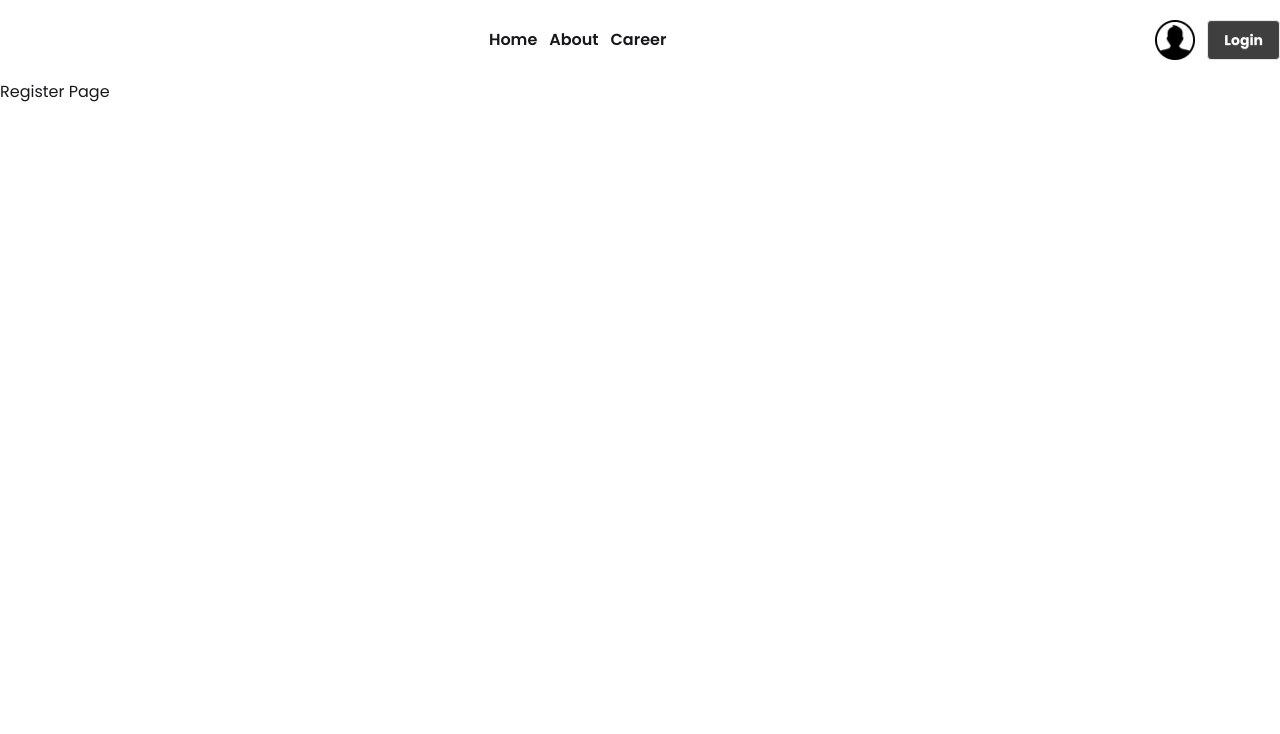
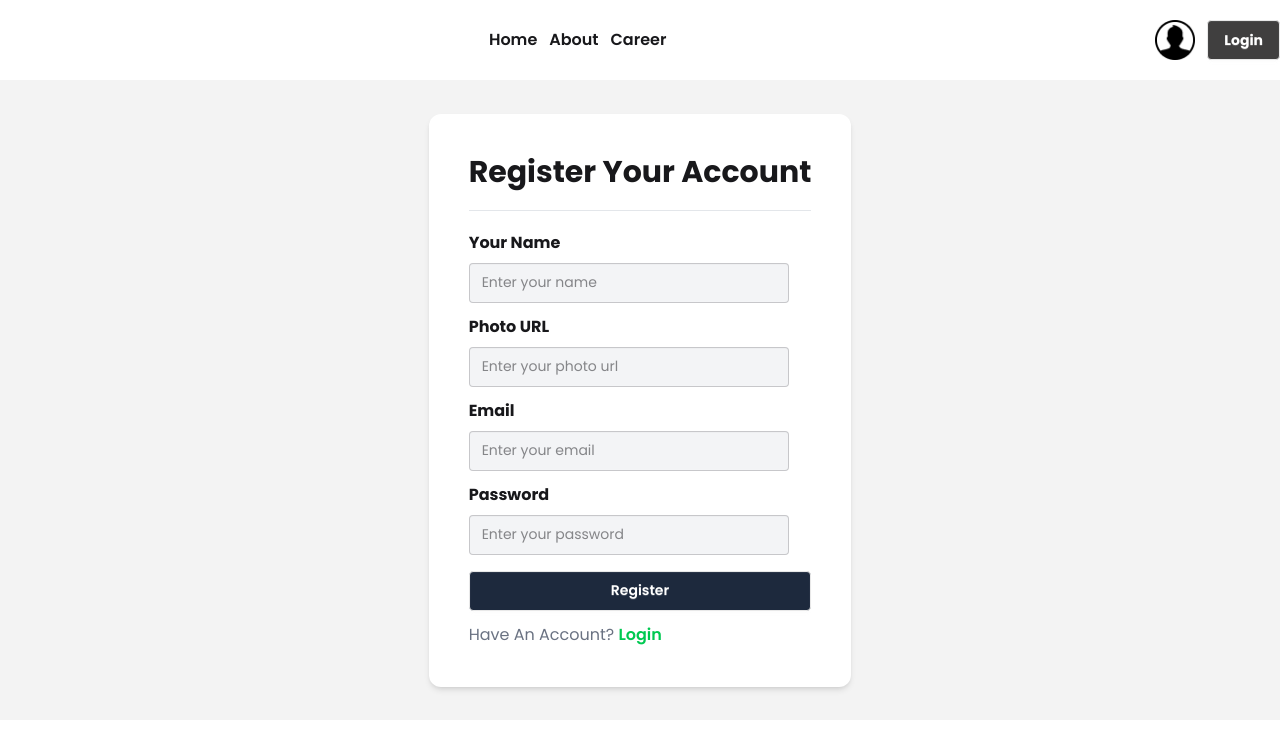
Before and after one commit to apurbochaki-lab/dragon-news-project, a Next.js app: page /register in a window 1280 px wide. Shown: the top 734 px of the page. Built offline with nearby package versions, Linux system fonts and the light colour scheme.

Commit message:
Added Login & Register Page designs & Form managed with React Hook Form

```diff
--- a/package.json
+++ b/package.json
@@ -14,6 +14,7 @@
     "react": "19.2.4",
     "react-dom": "19.2.4",
     "react-fast-marquee": "^1.6.5",
+    "react-hook-form": "^7.74.0",
     "react-icons": "^5.6.0",
     "react-spinners": "^0.17.0"
   },
--- a/src/app/(auth)/layout.jsx
+++ b/src/app/(auth)/layout.jsx
@@ -7,6 +7,7 @@ const AuthLayout = ({ children }) => {
             <Navbar></Navbar>
             {children}
         </>
+
     );
 };
 
--- a/src/app/(auth)/login/page.jsx
+++ b/src/app/(auth)/login/page.jsx
@@ -1,7 +1,49 @@
+'use client'
+import Link from "next/link";
+import { useForm } from "react-hook-form";
+
 const LoginPage = () => {
+
+    const { register, watch, handleSubmit, formState: { errors } } = useForm()
+    // console.log("errors", errors)
+    // console.log(watch("email"))
+    // console.log(watch("password"))
+
+    const handleLoginFunc = (data) => {
+        console.log(data)
+    }
+
     return (
-        <div>
-            Login Page
+        <div className="container mx-auto min-h-[80vh] bg-[#F3F3F3] flex justify-center items-center">
+            <div className="bg-white rounded-xl p-10 shadow-md">
+                <h2 className="font-bold text-3xl text-center border-b border-gray-300/60 pb-5">Login Your Account</h2>
+
+                <form className="mt-3" onSubmit={handleSubmit(handleLoginFunc)}>
+                    <fieldset className="fieldset">
+                        <legend className="fieldset-legend font-bold text-[16px]">Email</legend>
+                        <input
+                            type="email"
+                            name="email"
+                            className="input bg-gray-100"
+                            placeholder="Enter your email"
+                            {...register("email", { required: "Email is required!" })}
+                        />
+
+                        {errors.email && <p className="font-semibold text-red-500">{errors.email.message}</p>}
+                    </fieldset>
+
+                    <fieldset className="fieldset">
+                        <legend className="fieldset-legend font-bold text-[16px]">Password</legend>
+                        <input type="password" name="password" className="input bg-gray-100" placeholder="Enter your password" {...register("password", { required: "Password is required!" })} />
+
+                        {errors.password && <p className="font-semibold text-red-500">{errors.password.message}</p>}
+                    </fieldset>
+
+                    <button className="btn bg-slate-800 w-full text-white mt-3 font-semibold" type="submit">Login</button>
+                </form>
+
+                <p className="mt-3 text-gray-500">Dont’t Have An Account? <Link href={"/register"} className="text-orange-500 font-semibold">Register</Link></p>
+            </div>
         </div>
     );
 };
--- a/src/app/(auth)/register/page.jsx
+++ b/src/app/(auth)/register/page.jsx
@@ -1,7 +1,70 @@
+'use client'
+import Link from "next/link";
+import { useForm } from "react-hook-form";
+
 const RegisterPage = () => {
+
+    const { register, handleSubmit, formState: { errors } } = useForm()
+
+    const handleRegisterFunc = (data) => {
+        console.log(data)
+    }
+
     return (
-        <div>
-            Register Page
+        <div className="container mx-auto min-h-[80vh] flex justify-center items-center bg-[#F3F3F3]">
+            <div className="bg-white rounded-xl p-10 shadow-md">
+                <h2 className="font-bold text-3xl text-center border-b border-gray-300/60 pb-5">Register Your Account</h2>
+
+                <form className="mt-3" onSubmit={handleSubmit(handleRegisterFunc)}>
+                    <fieldset className="fieldset">
+                        <legend className="fieldset-legend font-bold text-[16px]">Your Name</legend>
+                        <input
+                            type="text"
+                            className="input bg-gray-100"
+                            placeholder="Enter your name"
+                            {...register("name", { required: "Name is required!" })}
+                        />
+
+                        {errors.name && <p className="font-semibold text-red-500">{errors.name.message}</p>}
+                    </fieldset>
+
+                    <fieldset className="fieldset">
+                        <legend className="fieldset-legend font-bold text-[16px]">Photo URL</legend>
+                        <input
+                            type="text"
+                            className="input bg-gray-100"
+                            placeholder="Enter your photo url"
+                            {...register("photo", { required: "Photo URL is required!" })}
+                        />
+
+                        {errors.photo && <p className="font-semibold text-red-500">{errors.photo.message}</p>}
+                    </fieldset>
+
+                    <fieldset className="fieldset">
+                        <legend className="fieldset-legend font-bold text-[16px]">Email</legend>
+                        <input
+                            type="email"
+                            name="email"
+                            className="input bg-gray-100"
+                            placeholder="Enter your email"
+                            {...register("email", { required: "Email is required!" })}
+                        />
+
+                        {errors.email && <p className="font-semibold text-red-500">{errors.email.message}</p>}
+                    </fieldset>
+
+                    <fieldset className="fieldset">
+                        <legend className="fieldset-legend font-bold text-[16px]">Password</legend>
+                        <input type="password" name="password" className="input bg-gray-100" placeholder="Enter your password" {...register("password", { required: "Password is required!" })} />
+
+                        {errors.password && <p className="font-semibold text-red-500">{errors.password.message}</p>}
+                    </fieldset>
+
+                    <button className="btn bg-slate-800 w-full text-white mt-3 font-semibold" type="submit">Register</button>
+                </form>
+
+                <p className="mt-3 text-gray-500">Have An Account? <Link href={"/login"} className="text-green-500 font-semibold">Login</Link></p>
+            </div>
         </div>
     );
 };
```
Also changed, not shown: 1 other file (tests, documents, lock files or other folders).
